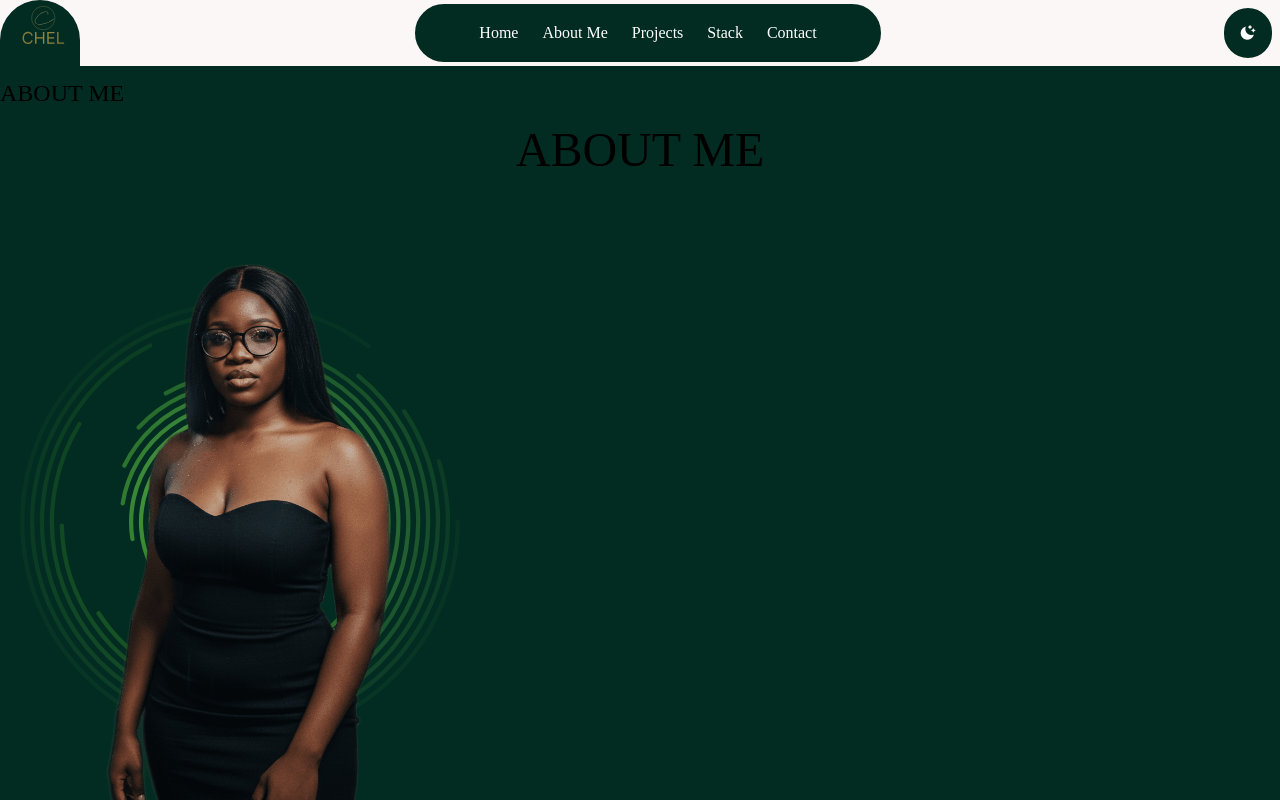
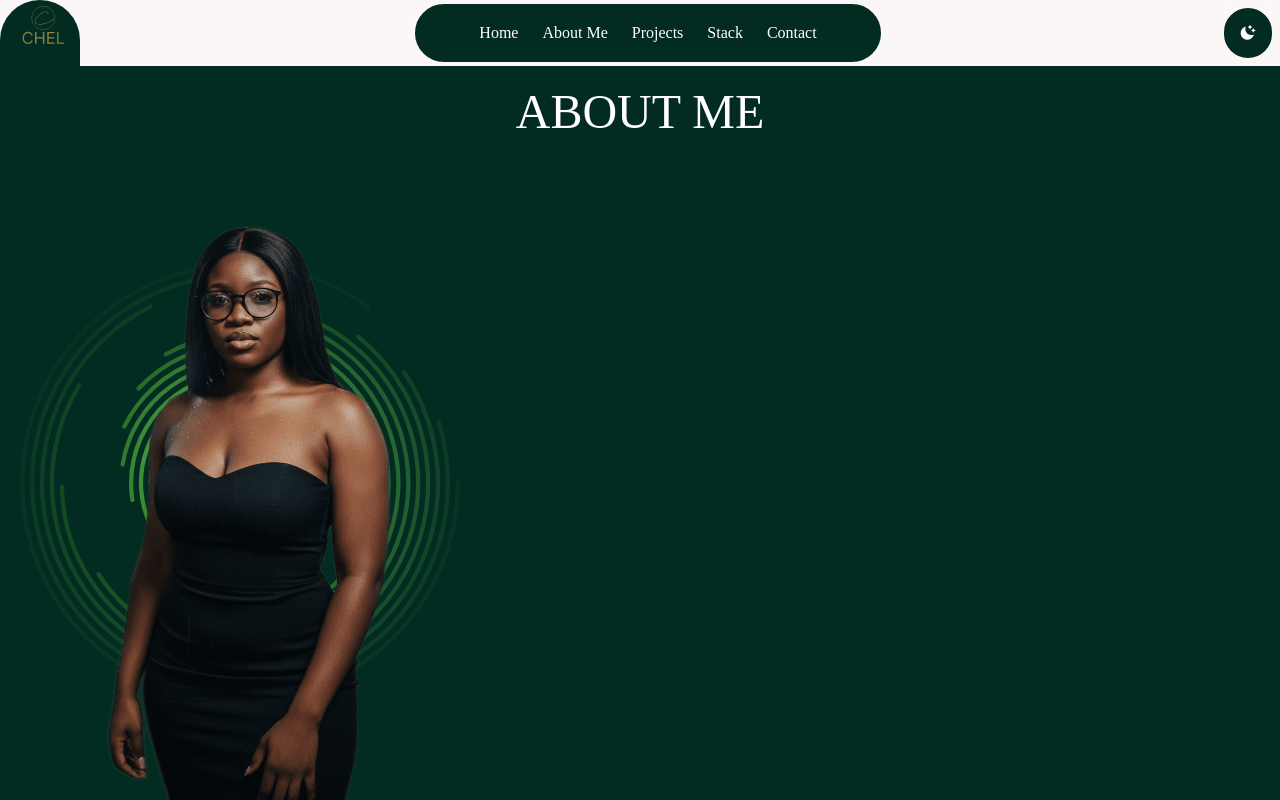
Before and after one commit to Lovethrech/my-main-portfolio, a Vue app: page /about in a window 1280 px wide. Shown: the top 800 px of the page. Built offline with nearby package versions, Linux system fonts and the light colour scheme; some icons are missing.

Commit message:
working on the footer components.

```diff
--- a/src/components/about/AboutTitle.vue
+++ b/src/components/about/AboutTitle.vue
@@ -5,8 +5,8 @@
 </template>
 
 <style scoped>
-#home-about-title{
-    color: var(--text-color);
+.about-title{
+    color: #ffffff;
     text-align: center;
     font-size: var(--h2-size);
 }
--- a/src/views/AboutView.vue
+++ b/src/views/AboutView.vue
@@ -1,13 +1,11 @@
 <script setup>
 import AboutMain from '@/components/about/AboutMain.vue';
-import HomeAboutTitle from '@/components/home/about/HomeAboutTitle.vue';
 import HomeHeroUserProfileImage from '@/components/home/hero/HomeHeroUserProfileImage.vue';
 </script>
 
 <template>
     <main id="about-view">
         <AboutMain/>
-        <HomeAboutTitle/>
         <div class="about-view-main-ctn">
             <HomeHeroUserProfileImage/>
         </div>
```
